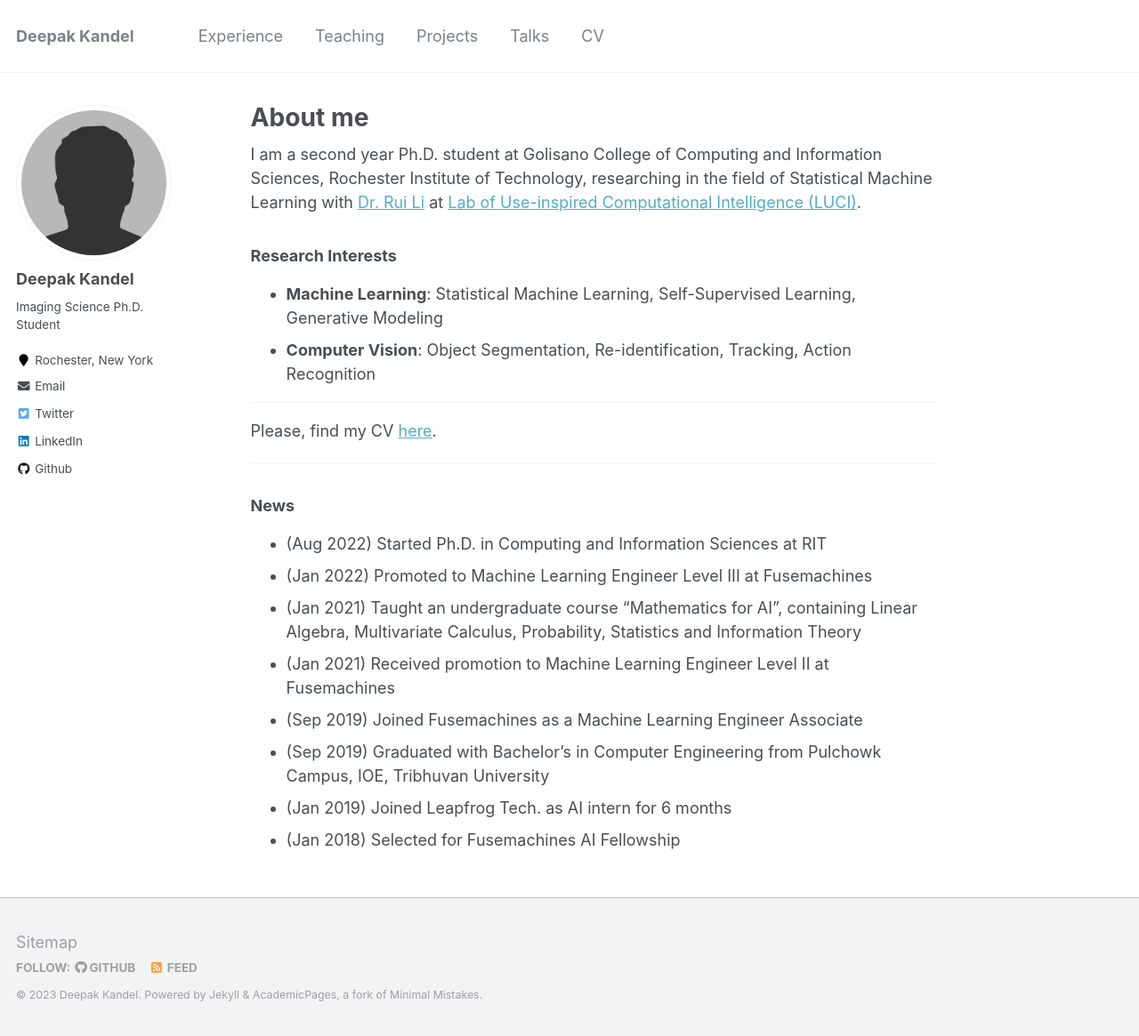
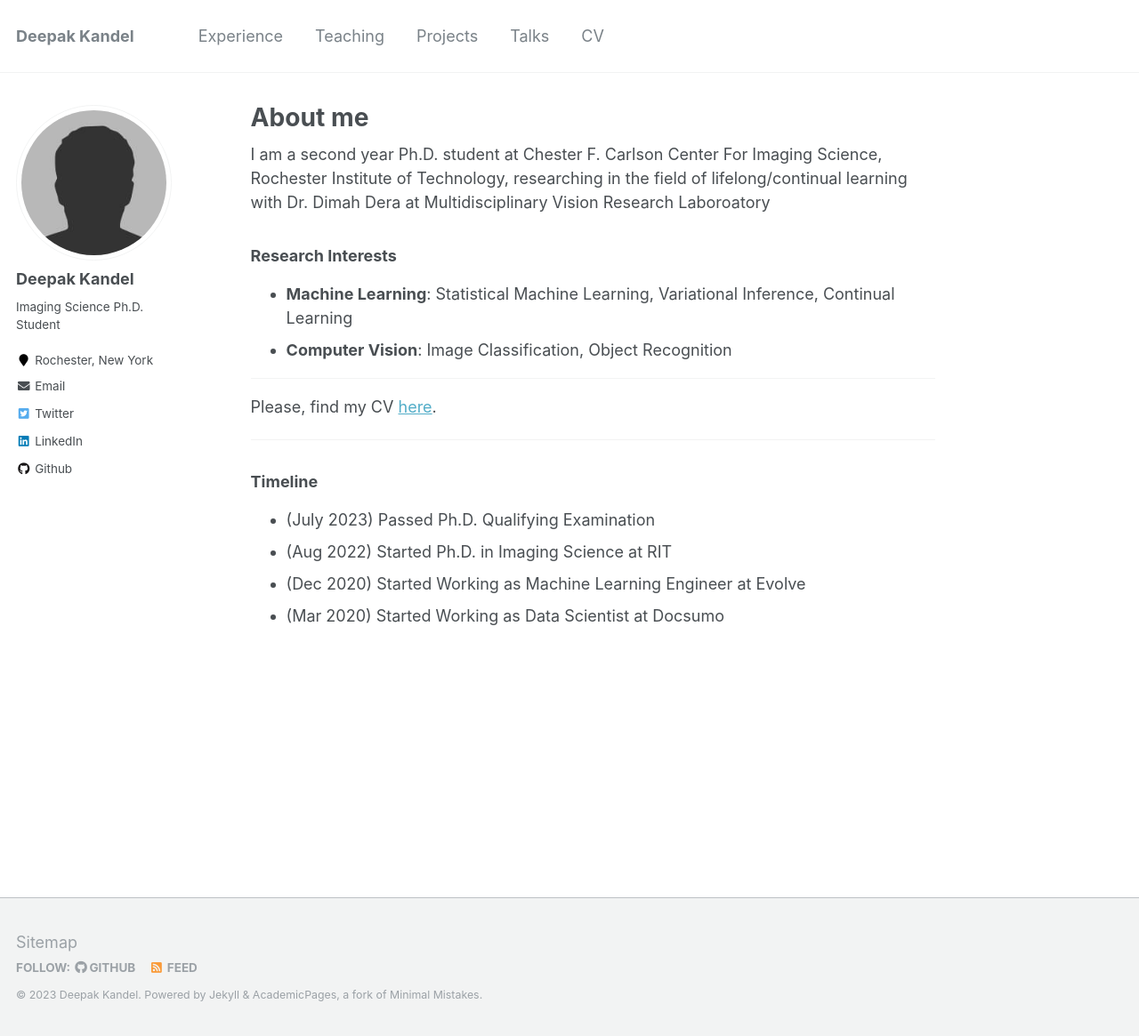
Before and after one commit to kandeldeepak46/kandeldeepak46.github.io, a Jekyll site: the page built from _pages/about.md, in a window 1280 px wide and 1165 px high. Shown: the whole window at 89% size. Built offline with Jekyll 4.4.1, drawn with Linux system fonts in a browser that asks for light colours.

Commit message:
initial commit

```diff
--- a/_pages/about.md
+++ b/_pages/about.md
@@ -9,23 +9,19 @@ redirect_from:
 ---
 
 
-I am a second year Ph.D. student at Golisano College of Computing and Information Sciences, Rochester Institute of Technology, researching in the field of Statistical Machine Learning with [Dr. Rui Li](https://ruililuci.com//) at [Lab of Use-inspired Computational Intelligence (LUCI)](https://ruililuci.com//).
+I am a second year Ph.D. student at Chester F. Carlson Center For Imaging Science, Rochester Institute of Technology, researching in the field of lifelong/continual learning with Dr. Dimah Dera at Multidisciplinary Vision Research Laboroatory
 
 ### Research Interests
-* **Machine Learning**: Statistical Machine Learning, Self-Supervised Learning, Generative Modeling
-* **Computer Vision**: Object Segmentation, Re-identification, Tracking, Action Recognition
+* **Machine Learning**: Statistical Machine Learning, Variational Inference, Continual Learning
+* **Computer Vision**: Image Classification, Object Recognition
 
 ---
 Please, find my CV [here](https://thapa-jeevan.github.io/files/CV.pdf).
 
 ---
 
-### News
-* (Aug 2022) Started Ph.D. in Computing and Information Sciences at RIT
-* (Jan 2022) Promoted to Machine Learning Engineer Level III at Fusemachines
-* (Jan 2021) Taught an undergraduate course "Mathematics for AI", containing Linear Algebra, Multivariate Calculus, Probability, Statistics and Information Theory
-* (Jan 2021) Received promotion to Machine Learning Engineer Level II at Fusemachines
-* (Sep 2019) Joined Fusemachines as a Machine Learning Engineer Associate
-* (Sep 2019) Graduated with Bachelor's in Computer Engineering from Pulchowk Campus, IOE, Tribhuvan University
-* (Jan 2019) Joined Leapfrog Tech. as AI intern for 6 months
-* (Jan 2018) Selected for Fusemachines AI Fellowship
+### Timeline
+* (July 2023) Passed Ph.D. Qualifying Examination
+* (Aug 2022) Started Ph.D. in Imaging Science at RIT
+* (Dec 2020) Started Working as Machine Learning Engineer at Evolve
+* (Mar 2020) Started Working as Data Scientist at Docsumo
```
